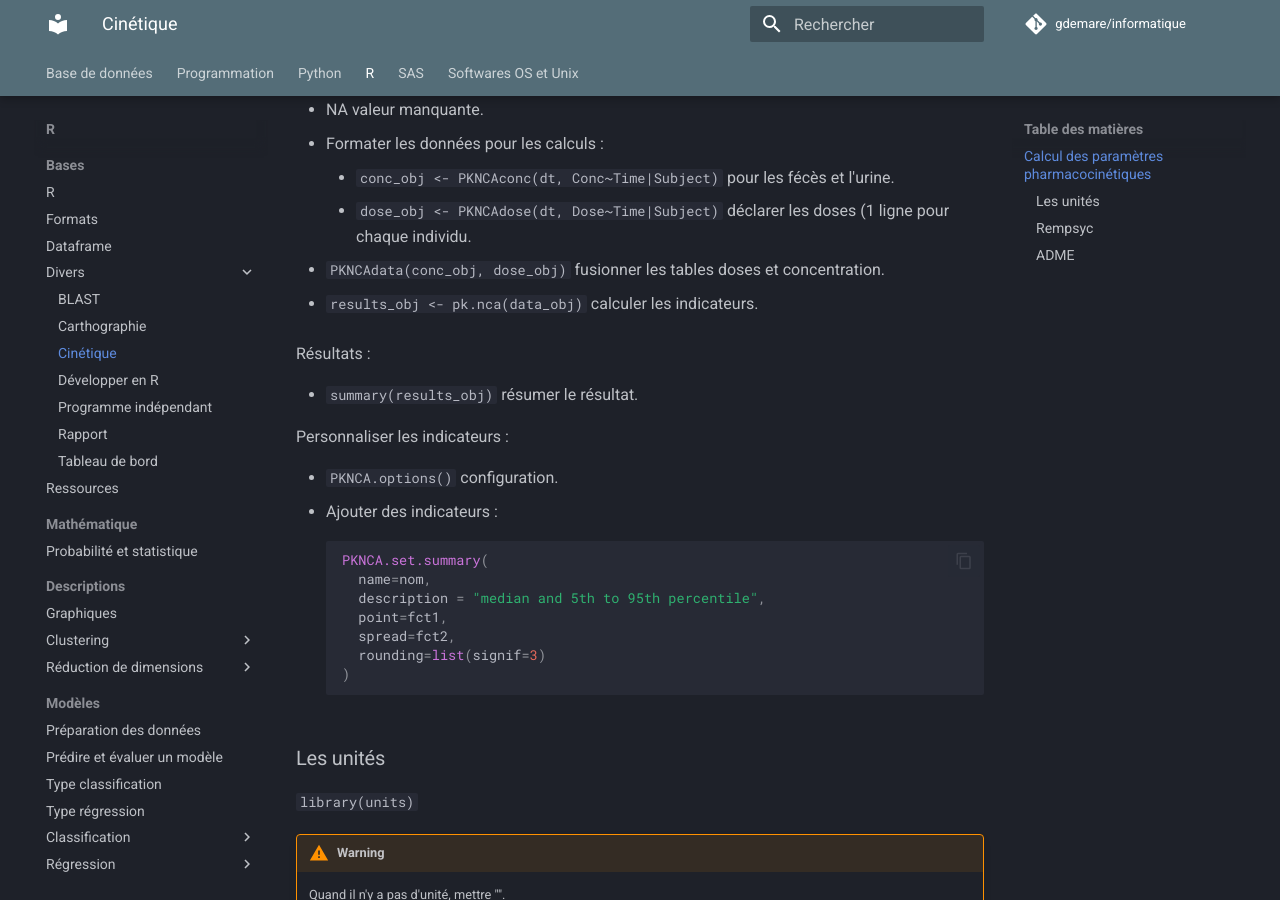
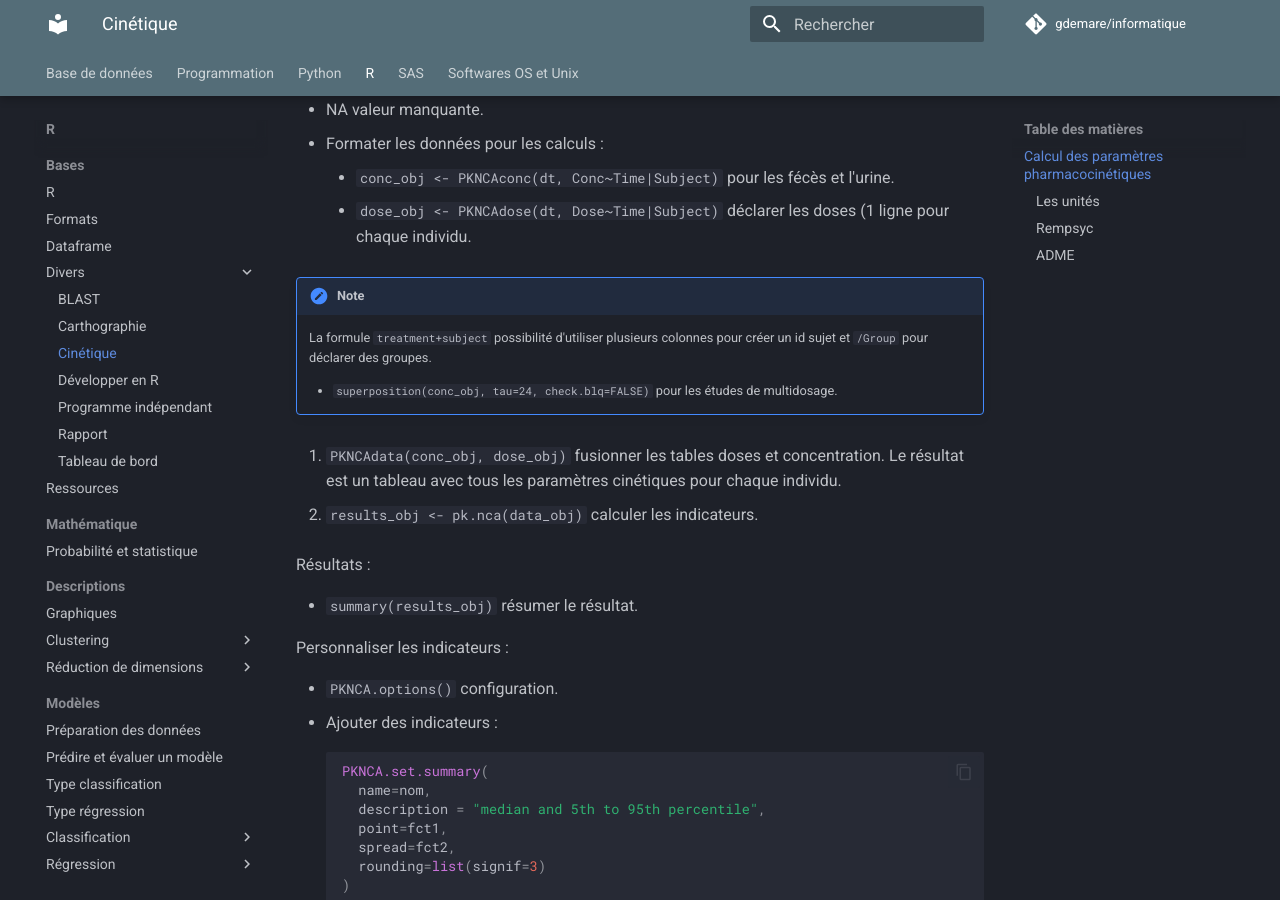
Before and after one commit to gdemare/Informatique, an MkDocs documentation site: the page built from docs/r/cinetique_r.md, in a window 1280 px wide and 900 px high, scrolled down 591 px. Built offline with MkDocs 1.6.1 and Material for MkDocs 9.7.7, drawn with Linux system fonts in a browser that asks for light colours; comment, search, counter and statistics services are not loaded.

Commit message:
Update cinetique_r.md

```diff
--- a/docs/r/cinetique_r.md
+++ b/docs/r/cinetique_r.md
@@ -19,8 +19,12 @@ Données minimum : concentration, dose, and time.
 
     * `conc_obj <- PKNCAconc(dt, Conc~Time|Subject)` pour les fécès et l'urine.
     * `dose_obj <- PKNCAdose(dt, Dose~Time|Subject)` déclarer les doses (1 ligne pour chaque individu.
+!!! note
+    La formule `treatment+subject` possibilité d'utiliser plusieurs colonnes pour créer un id sujet et `/Group` pour déclarer des groupes.
 
-2. `PKNCAdata(conc_obj, dose_obj)` fusionner les tables doses et concentration.
+    * `superposition(conc_obj, tau=24, check.blq=FALSE)` pour les études de multidosage.
+
+2. `PKNCAdata(conc_obj, dose_obj)` fusionner les tables doses et concentration. Le résultat est un tableau avec tous les paramètres cinétiques pour chaque individu.
 
 3. `results_obj <- pk.nca(data_obj)` calculer les indicateurs.
 
```
